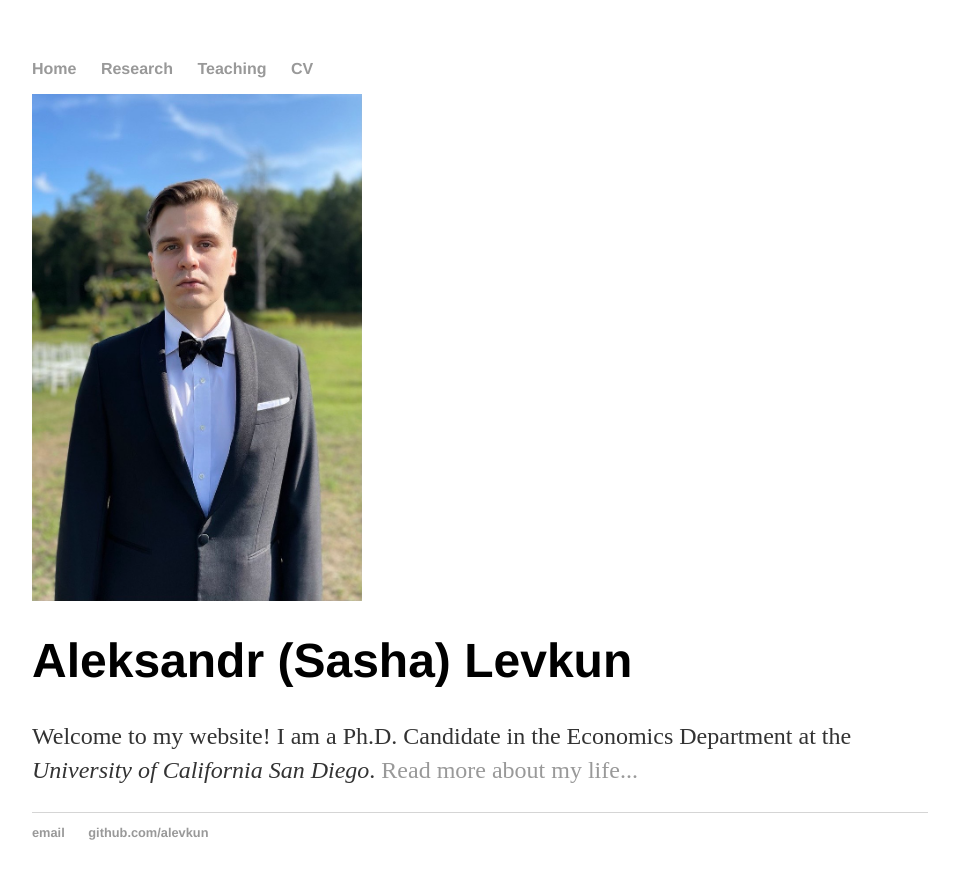
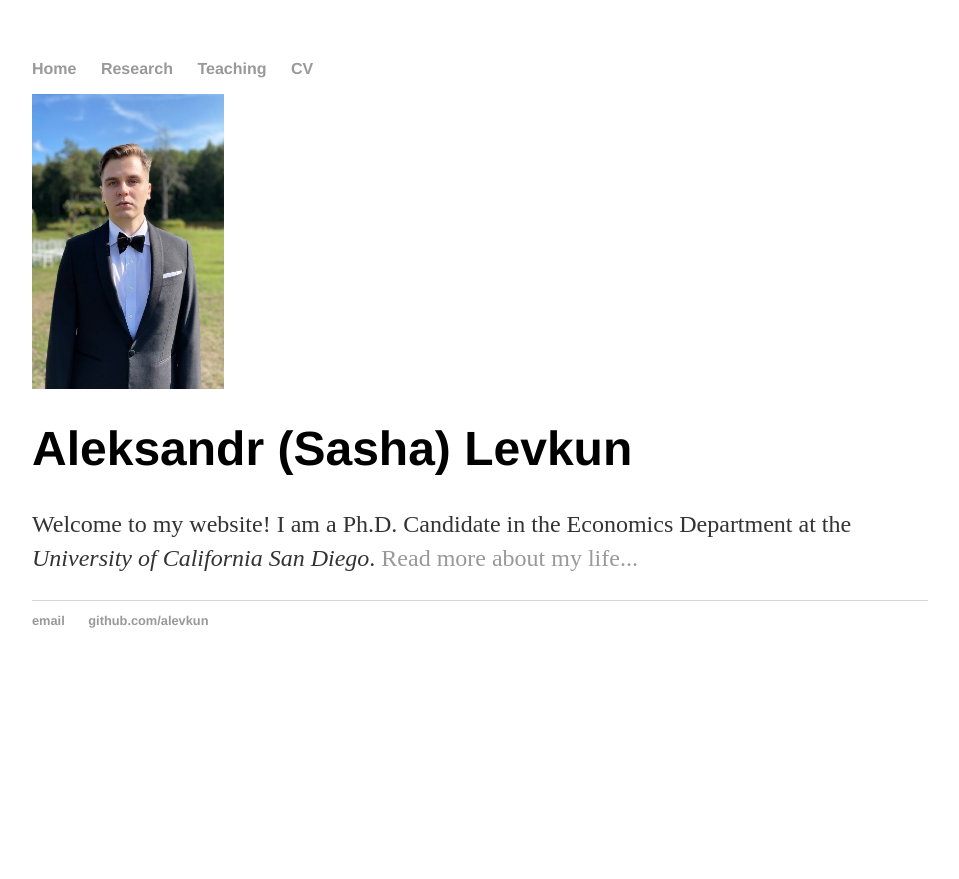
Before and after one commit to alevkun/alevkun.github.io, a Jekyll site: the page built from index.html, in a window 1280 px wide. Shown: the top 879 px of the page, without its empty margins (160-1119 px from the left). Built offline with Jekyll 4.4.1, drawn with Linux system fonts in a browser that asks for light colours.

Commit message:
Update index.html

```diff
--- a/index.html
+++ b/index.html
@@ -2,6 +2,6 @@
 layout: default
 title: Aleksandr Levkun
 ---
-<img src="https://alevkun.github.io/assets/headshot.JPG" style="width: 15vw; min-width: 330px;" align="top"/>
+<img src="https://alevkun.github.io/assets/headshot.JPG" style="width: 15vw; min-width: 100px;" align="top"/>
 <h1>Aleksandr (Sasha) Levkun</h1>
 <p>Welcome to my website! I am a Ph.D. Candidate in the Economics Department at the <em>University of California San Diego</em>. <a href="/about">Read more about my life...</a></p>
```
